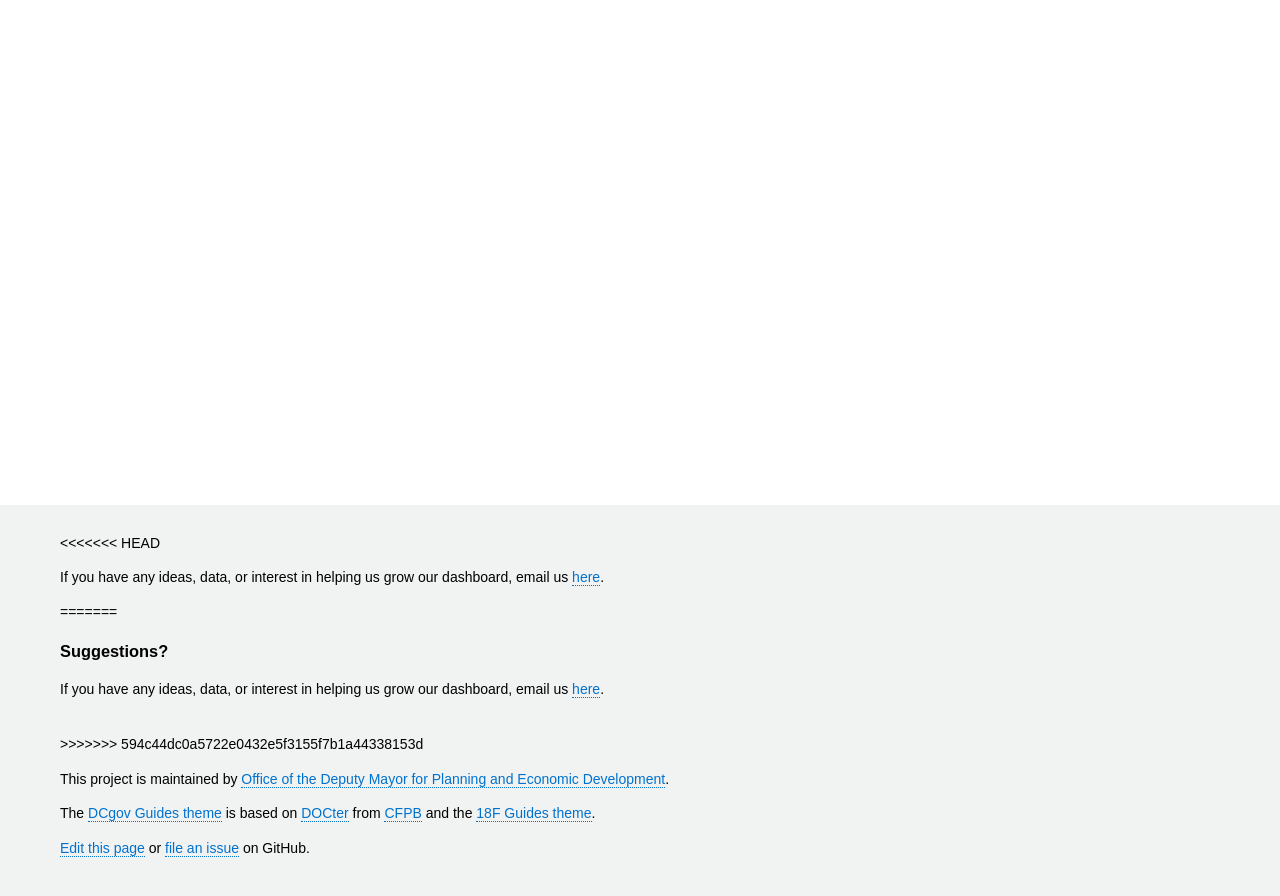
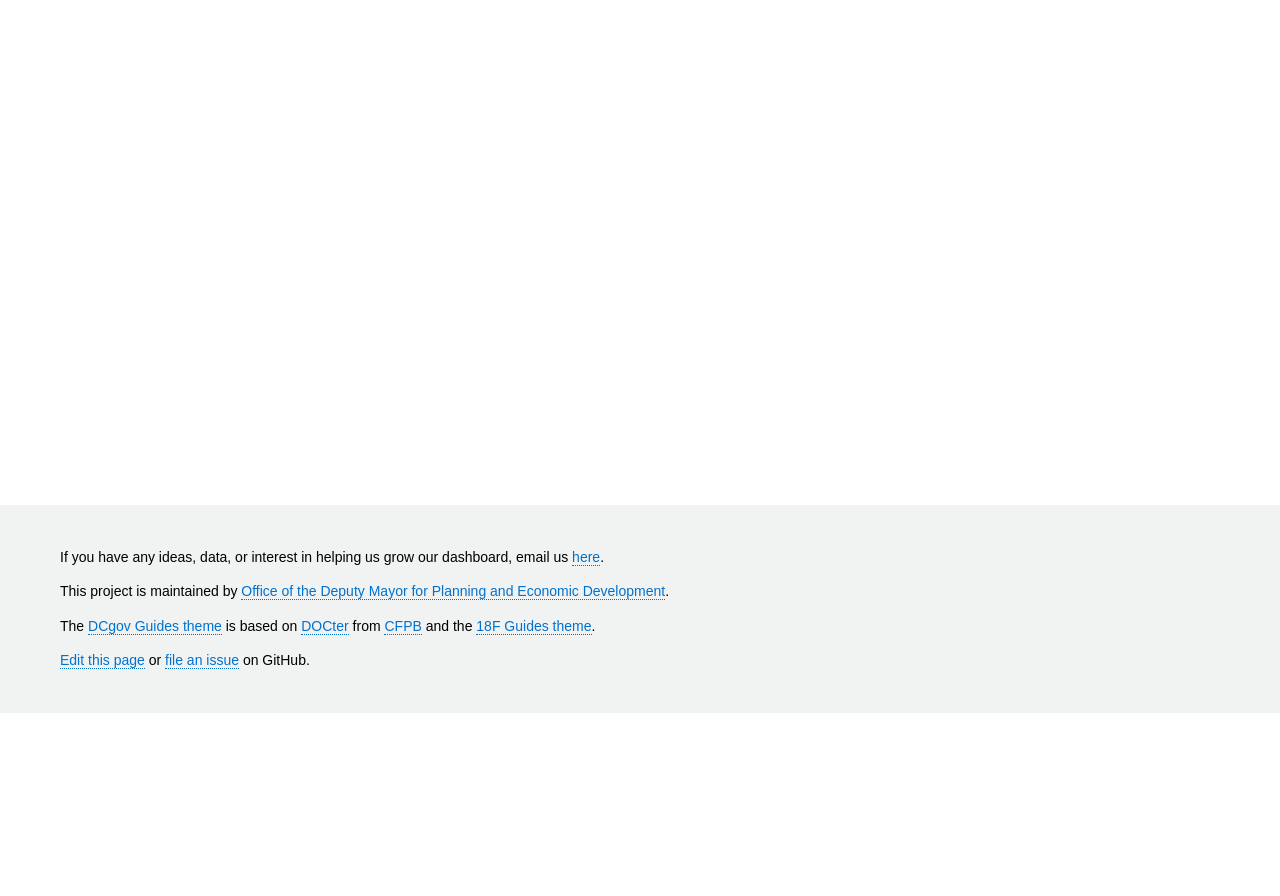
Before and after one commit to DCgov/economic-intelligence, a Jekyll site: the page built from _pages/index.md, in a window 1280 px wide and 900 px high, scrolled down 1156 px. Shown: the top 896 px of the window. Built offline with Jekyll 4.4.1, drawn with Linux system fonts in a browser that asks for light colours; nearby versions of some CDN libraries; after the commit the page ends 1869 px from its top, so only the background shows below that.

Commit message:
modified footer

```diff
--- a/_includes/footer.html
+++ b/_includes/footer.html
@@ -1,13 +1,7 @@
 <footer role="contentinfo">
 	<div class="wrap">{% assign repo_url = site.repos[0].url %}
-<<<<<<< HEAD
-	<p>If you have any ideas, data, or interest in helping us grow our dashboard, email us <a href="mailto:dmped.econintel@dc.gov">here</a>.</P>
 
-=======
-	<h3>Suggestions?</h3>
 	<p>If you have any ideas, data, or interest in helping us grow our dashboard, email us <a href="mailto:dmped.econintel@dc.gov">here</a>.</p>
-<br>
->>>>>>> 594c44dc0a5722e0432e5f3155f7b1a44338153d
     <p>This project is maintained by <a href="{{ site.author.url }}">{{ site.author.name }}</a>.</p>
     <p>The <a href="https://github.com/DCgov/guides-template/">DCgov Guides theme</a> is based on <a href="https://github.com/cfpb/docter/">DOCter</a> from <a href="http://cfpb.github.io/">CFPB</a> and the <a href="https://github.com/18F/guides-template/">18F Guides theme</a>.</p>
     <p><a href="{{ repo_url }}/edit/gh-pages/{{ page.relative_path }}">Edit this page</a> or <a href="{{ repo_url }}/issues">file an issue</a> on GitHub.</p>
```
